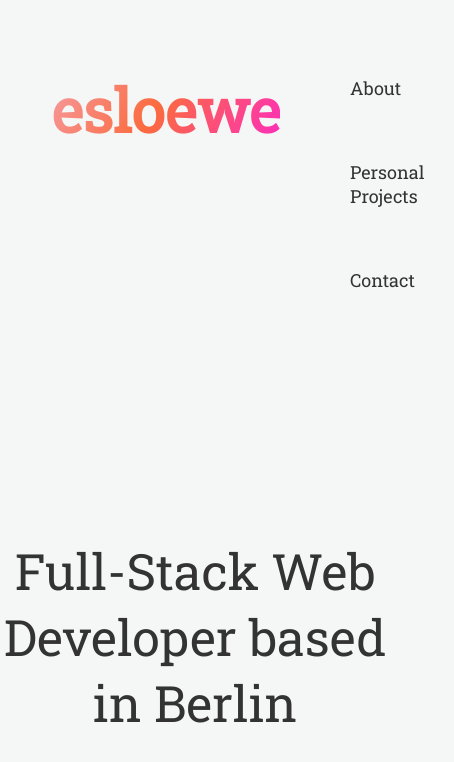
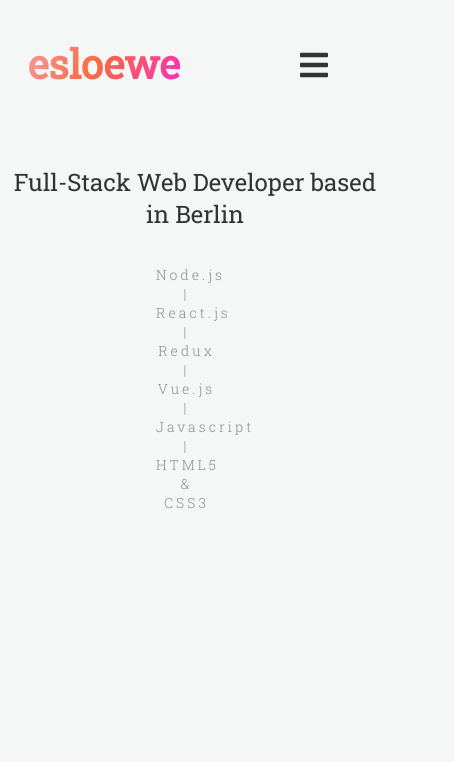
Before and after one commit to esloewe/personal-website, a React (Create React App) app: page / in a window 390 px wide. Shown: the top 762 px of the page, 454 px wide, since content can reach past the window. Built offline with nearby package versions, Linux system fonts and the light colour scheme.

Commit message:
changes in main page and mobile site

```diff
--- a/package.json
+++ b/package.json
@@ -2,12 +2,14 @@
     "name": "portfolio",
     "version": "0.1.0",
     "private": true,
+    "homepage" : "http://esloewe.github.io/personal-website",
     "dependencies": {
         "nodemailer": "^4.6.4",
         "react": "^16.3.1",
         "react-dom": "^16.3.1",
         "react-router-dom": "^4.2.2",
         "react-scripts": "1.1.4"
+
     },
     "scripts": {
         "start": "react-scripts start",
--- a/public/index.html
+++ b/public/index.html
@@ -20,8 +20,9 @@
       Learn how to configure a non-root public URL by running `npm run build`.
     -->
     <title>Portfolio esloewe</title>
+    <meta name="viewport" content="width=device-width, initial-scale=1">
     <link rel="stylesheet" href="https://use.fontawesome.com/releases/v5.0.10/css/all.css" integrity="sha384-+d0P83n9kaQMCwj8F4RJB66tzIwOKmrdb46+porD/OvrJ+37WqIM7UoBtwHO6Nlg" crossorigin="anonymous">
-    <link href="https://fonts.googleapis.com/css?family=Montserrat:400,600,700|Roboto+Slab" rel="stylesheet">
+    <link href="https://fonts.googleapis.com/css?family=Montserrat:400,600,700|Roboto+Slab:400,300" rel="stylesheet">
   </head>
   <body>
     <noscript>
--- a/src/about.js
+++ b/src/about.js
@@ -16,9 +16,7 @@ export default class About extends React.Component {
                         of my career in web development. Originally from
                         Honduras, I have been living in different countries for
                         the past 9 years. Besides my interest in tech I enjoy
-                        practicing yoga and meditation. I am looking to work in
-                        a innovative company with strong values and freedom for
-                        creative problem solving and learning opportunities.
+                        practicing yoga and meditation.
                     </p>
                 </div>
             </div>
--- a/src/contact.js
+++ b/src/contact.js
@@ -18,13 +18,13 @@ export default class Contact extends React.Component {
                     <div id="social-links-container">
                         <h3>Find me on:</h3>
                         <a href="https://github.com/esloewe">
-                            <i class="fab fa-github" />
+                            <i className="fab fa-github" />
                         </a>
                         <a href="https://www.linkedin.com/in/estefanialoewenberg/">
-                            <i class="fab fa-linkedin" />
+                            <i className="fab fa-linkedin" />
                         </a>
                         <a href="https://www.instagram.com/esloewe/">
-                            <i class="fab fa-instagram" />
+                            <i className="fab fa-instagram" />
                         </a>
                     </div>
                 </div>
--- a/src/mainInfo.js
+++ b/src/mainInfo.js
@@ -2,10 +2,18 @@ import React from "react";
 import "./styles/mainInfo.css";
 
 export default class MainInfo extends React.Component {
+    constructor() {
+        super();
+        this.state = {
+        };
+
+    }
+
     render() {
         return (
             <div className="main-container">
                 <p id="info">Full-Stack Web Developer based in Berlin</p>
+                <p id="technologies">Node.js | React.js | Redux | Vue.js | Javascript | HTML5 & CSS3 </p>
             </div>
         );
     }
--- a/src/navigation.js
+++ b/src/navigation.js
@@ -3,6 +3,19 @@ import "./styles/navigation.css";
 import { Link } from "react-router-dom";
 
 export default class Navigation extends React.Component {
+    constructor() {
+        super();
+        this.state = {
+            showMenuMobile: false
+        };
+        this.toggleMenu = this.toggleMenu.bind(this);
+    }
+
+    toggleMenu(e) {
+        e.preventDefault();
+        this.setState({ showMenuMobile: this.state.showMenuMobile });
+    }
+
     render() {
         return (
             <div className="nav-container">
@@ -12,7 +25,9 @@ export default class Navigation extends React.Component {
                     </Link>
                 </div>
                 <div>
-                    <ul className="nav-items">
+                    <i onClick={this.toggleMenu} className="fas fa-bars"></i>
+
+                 <ul className="nav-items">
                         <Link to="/about" className="nav-link">
                             About
                         </Link>
--- a/src/personalProjects.js
+++ b/src/personalProjects.js
@@ -1,8 +1,8 @@
 import React from "react";
 import "./styles/personalProjects.css";
-const imageboard = require("./media/imageboard.gif");
+const imageboard = require("./media/imageboard.mp4");
 const petition = require("./media/petition-site.png");
-const shopping = require("./media/shopping-site.gif");
+const shoppingVideo = require("./media/shopping-site.mp4")
 const connectFour = require("./media/connect-four-game.png");
 
 export default class PersonalProjects extends React.Component {
@@ -14,7 +14,9 @@ export default class PersonalProjects extends React.Component {
                     <div>
                         <div className="single-project-container">
                             <h2>Imageboard Project</h2>
-                            <img src={imageboard} alt="" />
+                                <video width="1000" height="700" controls="controls">
+                                    <source src= {imageboard} type="video/mp4"/>
+                                </video>
                             <div className="links-projects">
                                 <a
                                     className="links-projects-a"
@@ -27,7 +29,11 @@ export default class PersonalProjects extends React.Component {
                         </div>
                         <div className="single-project-container">
                             <h2>Shopping Site Project</h2>
-                            <img src={shopping} alt="" />
+
+                                <video width="1000" height="700" controls="controls">
+                                    <source src= {shoppingVideo} type="video/mp4"/>
+                                </video>
+
                             <div className="links-projects">
                                 <a
                                     className="links-projects-a"
--- a/src/styles/mainInfo.css
+++ b/src/styles/mainInfo.css
@@ -1,7 +1,4 @@
 .main-container {
-    display: flex;
-    align-items: center;
-    justify-content: center;
     margin-top: 150px;
 }
 
@@ -9,3 +6,40 @@
     text-align: center;
     font-size: 50px;
 }
+
+#technologies{
+    text-align: center;
+    font-size: 20px;
+    color: rgba(96, 95, 95, 0.3);
+    font-weight: 300;
+    margin-top: -45px;
+    letter-spacing: 3px;
+
+}
+
+@media screen and (max-width: 750px) {
+    .main-container {
+            margin-top: 20px;
+            overflow: hidden;
+            margin-right: 0px;
+            margin-left: 0px;
+
+    }
+
+    #info {
+
+        font-size: 24px;
+        padding: 5px;
+
+    }
+
+    #technologies{
+        text-align: center;
+        margin-left: 40%;
+        width: 61px;
+        font-size: 14px;
+        color: rgba(96, 95, 95, 0.7);
+        margin-top: 30px;
+
+    }
+}
--- a/src/styles/navigation.css
+++ b/src/styles/navigation.css
@@ -11,7 +11,6 @@
     display: inline-block;
     padding: 30px;
     font-size: 18px;
-    font-family: "Roboto Slab", serif;
 }
 
 .nav-items {
@@ -35,6 +34,8 @@
     background-clip: text;
     font-weight: bold;
     animation: Gradient 11s ease infinite;
+    letter-spacing: 0px;
+
 }
 
 @-webkit-keyframes Gradient {
@@ -57,3 +58,41 @@ a {
 .nav-items a:hover {
     text-decoration: underline;
 }
+
+.fa-bars {
+    display: none;
+}
+
+
+@media screen and (max-width: 750px) {
+    #logo {
+        font-size: 40px;
+    }
+
+    .nav-container {
+        margin-top: 10px;
+        display: grid;
+        grid-template-columns: 100px 1fr;
+
+    }
+
+    .nav-link {
+        display: none;
+        overflow: hidden;
+        padding: 16px;
+        font-size: 22px;
+        text-align: center;
+        z-index: 500;
+        transition: .25s ease-in-out;
+    }
+
+    .fa-bars {
+        display: block;
+        padding-left: 40px;
+        padding-top: 39px;
+        margin-left: 80px;
+        font-size: 32px;
+
+    }
+
+}
```
Also changed, not shown: 2 other files (tests, documents, lock files or other folders).
